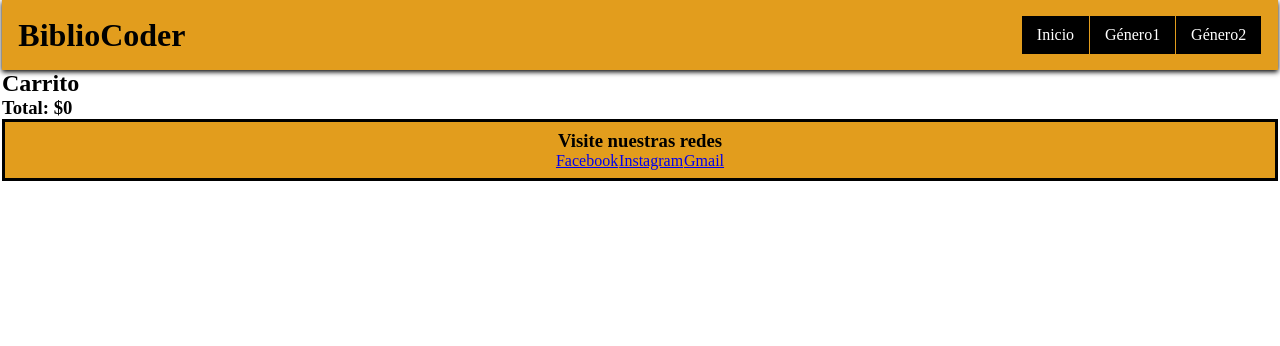
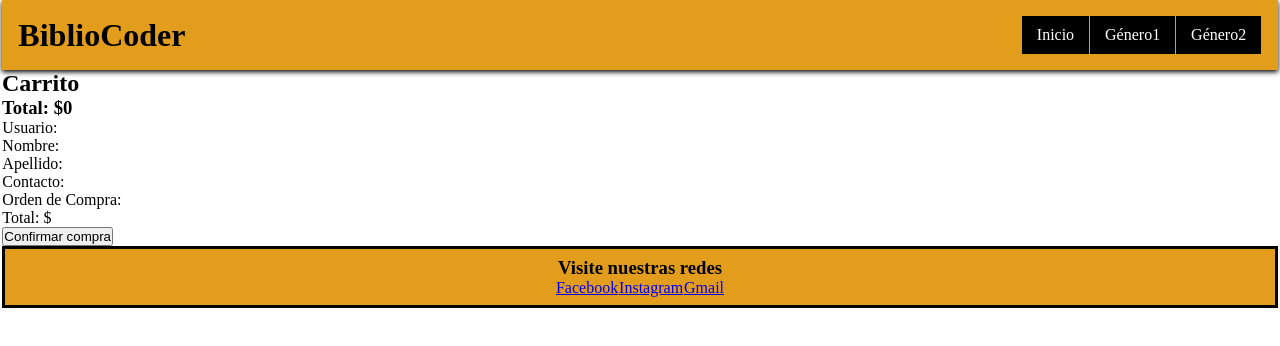
Before and after one commit to Marto2356/reactapp, a React (Create React App) app: page /carrito in a window 1280 px wide. Shown: the top 346 px of the page. Built offline with nearby package versions, Linux system fonts and the light colour scheme.

Commit message:
Correccion Firebase II

```diff
--- a/src/components/Carrito.js
+++ b/src/components/Carrito.js
@@ -47,10 +47,21 @@ const Carrito = () => {
                 <p>{item.cantidad}</p>
                 <button onClick={()=>borrarDelCarrito(item.producto)} className="quitarCarrito">Eliminar del carrito</button>
                 <button onClick={()=>limpiarCarrito()} className="quitarCarrito">Vaciar carrito</button>
-                <button onClick={handleClick} className="quitarCarrito">Confirmar compra</button>
+                {/* <button onClick={handleClick} className="quitarCarrito">Confirmar compra</button> */}
                 </div>
             ))
             }
+
+            <div className="cardContainer"  style={{ width: "18rem" }}>
+                <p> Usuario: </p>
+                <p>Nombre: {compra.buyer?.nombre} </p>
+                <p> Apellido: {compra.buyer?.apellido} </p>
+                <p> Contacto: {compra.buyer?.email} </p>
+                <p>Orden de Compra:  {compra.id} </p>
+                <p>Total: ${compra.total} </p>
+               <button onClick={handleClick}>Confirmar compra</button>
+            </div>
+
         </>
     )
 }
```
